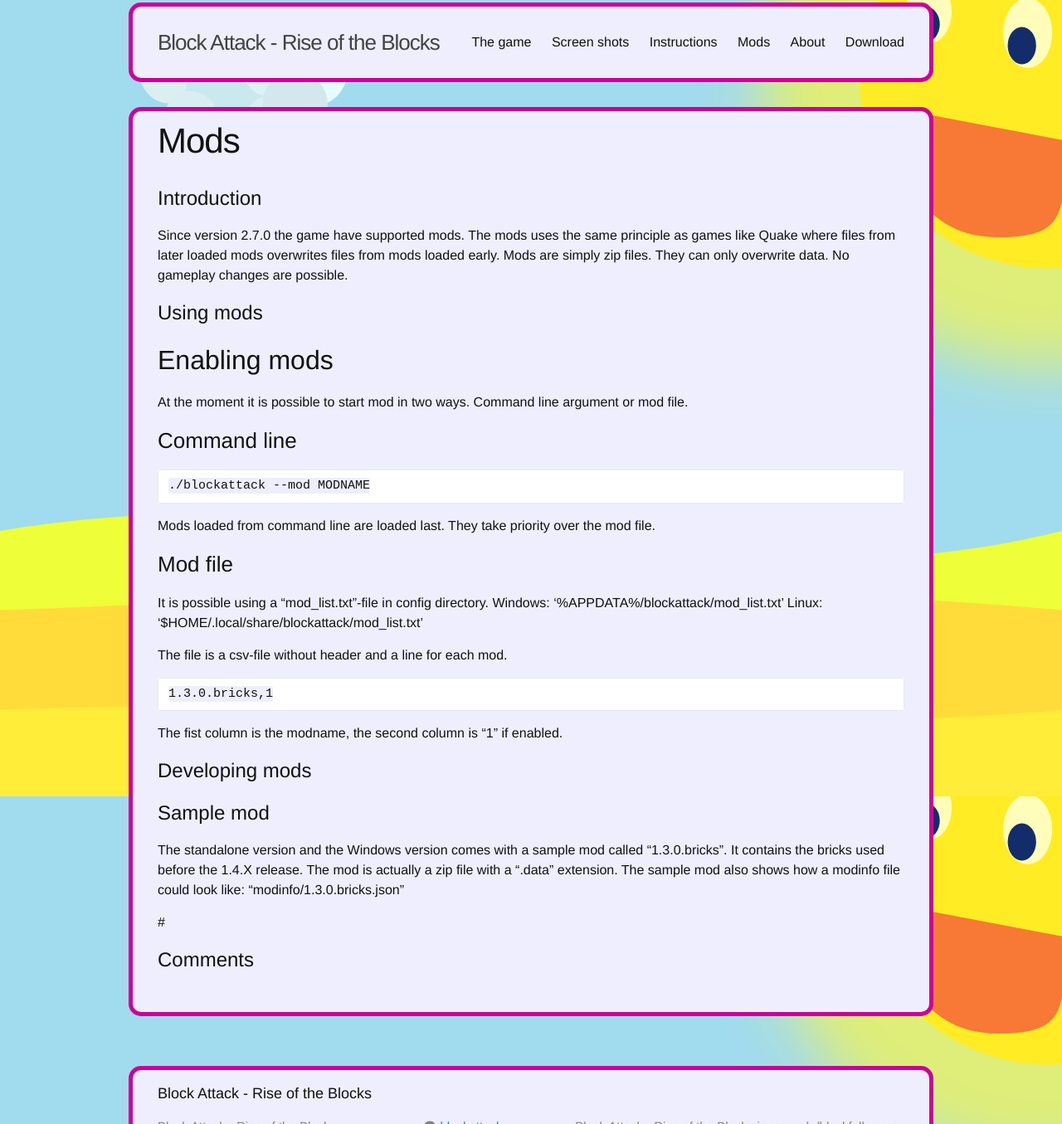
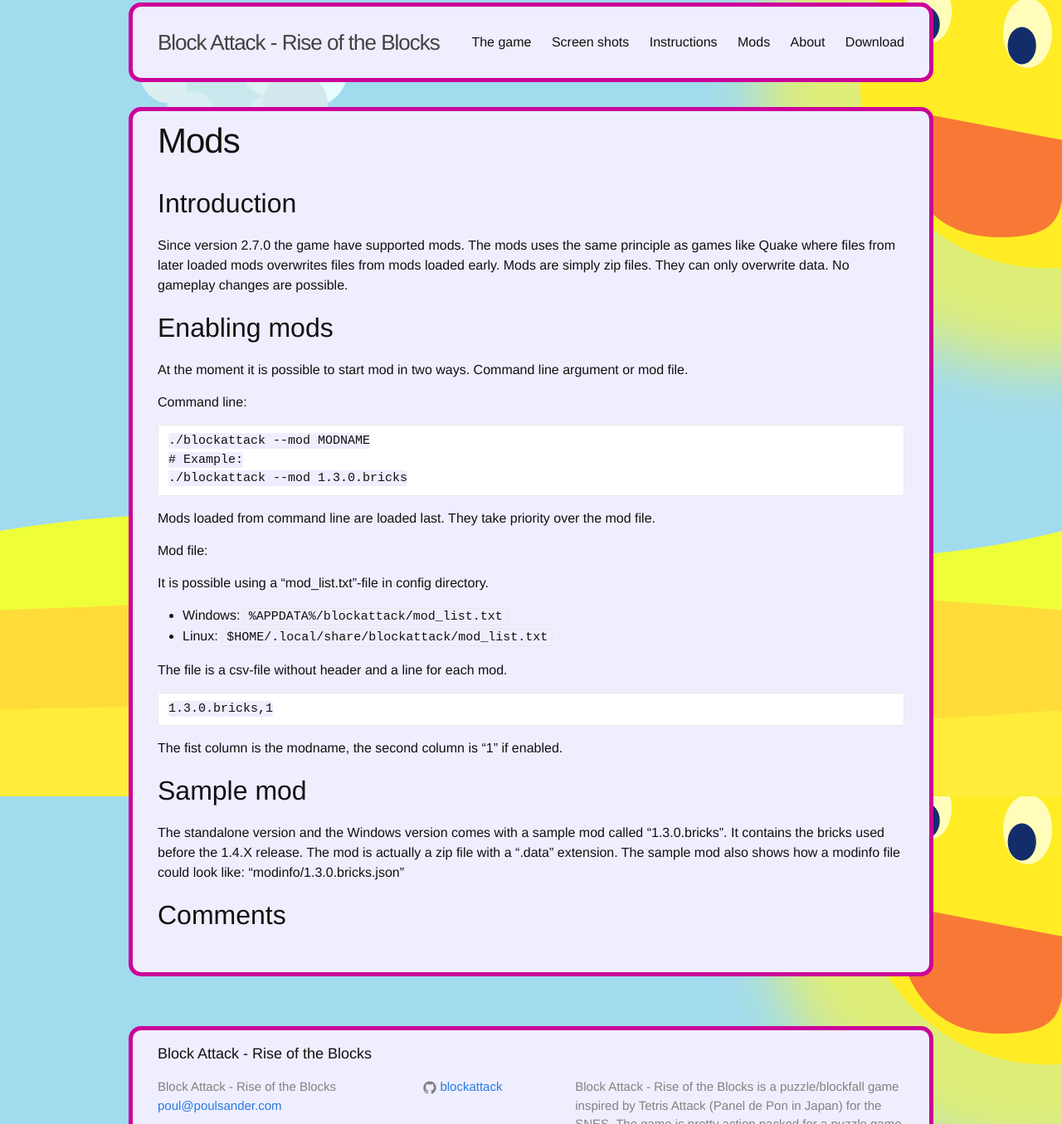
Before and after one commit to blockattack/blockattack-www, a Jekyll site: the page built from mods.md, in a window 1280 px wide, cut to the strip 0-1355 px from the top of the page. Shown: the whole strip at 83% size. Built offline with Jekyll 4.4.1, drawn with Linux system fonts in a browser that asks for light colours; comment, search, counter and statistics services are not loaded.

Commit message:
Add mod page

````diff
--- a/css/main.scss
+++ b/css/main.scss
@@ -71,3 +71,15 @@
     display: table;
     clear: both;
 }
+
+h1 {
+    font-size: 32px;
+}
+
+h2 {
+    font-size: 24px;
+}
+
+h3 {
+    font-size: 16px;
+}
--- a/mods.md
+++ b/mods.md
@@ -9,21 +9,22 @@
 The mods uses the same principle as games like Quake where files from later loaded mods overwrites files from mods loaded early.
 Mods are simply zip files. They can only overwrite data. No gameplay changes are possible.
 
-# Using mods
-
-## Enabling mods
+# Enabling mods
 At the moment it is possible to start mod in two ways. Command line argument or mod file.
 
-### Command line
+Command line:
 ```
 ./blockattack --mod MODNAME
+# Example:
+./blockattack --mod 1.3.0.bricks
 ```
 Mods loaded from command line are loaded last. They take priority over the mod file.
 
-### Mod file
+Mod file:
+
 It is possible using a "mod_list.txt"-file in config directory.
-Windows: '%APPDATA%/blockattack/mod_list.txt'
-Linux: '$HOME/.local/share/blockattack/mod_list.txt'
+  * Windows: `%APPDATA%/blockattack/mod_list.txt`
+  * Linux: `$HOME/.local/share/blockattack/mod_list.txt`
 
 The file is a csv-file without header and a line for each mod.
 ```
@@ -31,14 +32,11 @@
 ```
 The fist column is the modname, the second column is "1" if enabled.
 
-# Developing mods
-
 # Sample mod
 The standalone version and the Windows version comes with a sample mod called "1.3.0.bricks". It contains the bricks used before the 1.4.X release.
 The mod is actually a zip file with a ".data" extension.
 The sample mod also shows how a modinfo file could look like: "modinfo/1.3.0.bricks.json"
 
-#
 
 # Comments
 
````
Also changed, not shown: instructions.md (+24 -0 lines).
